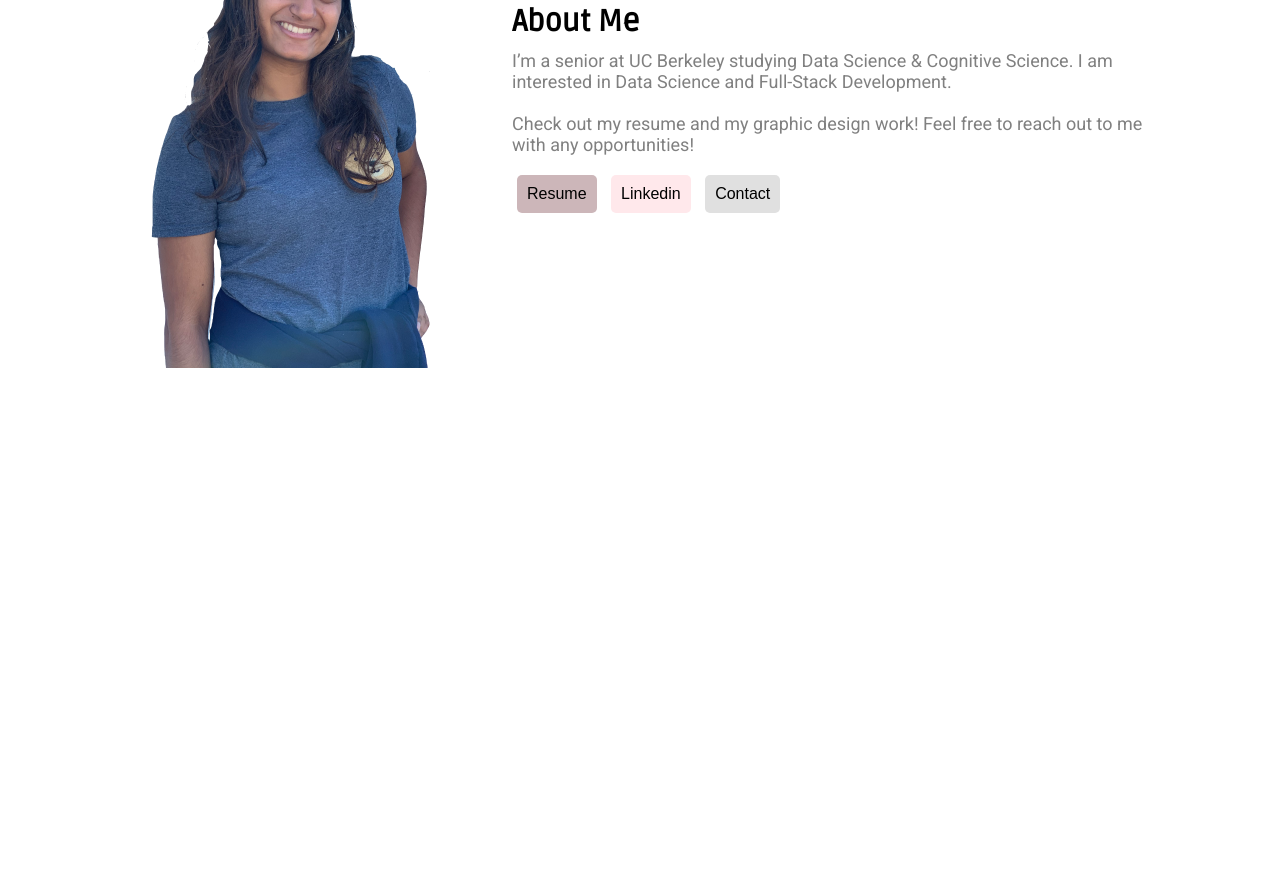
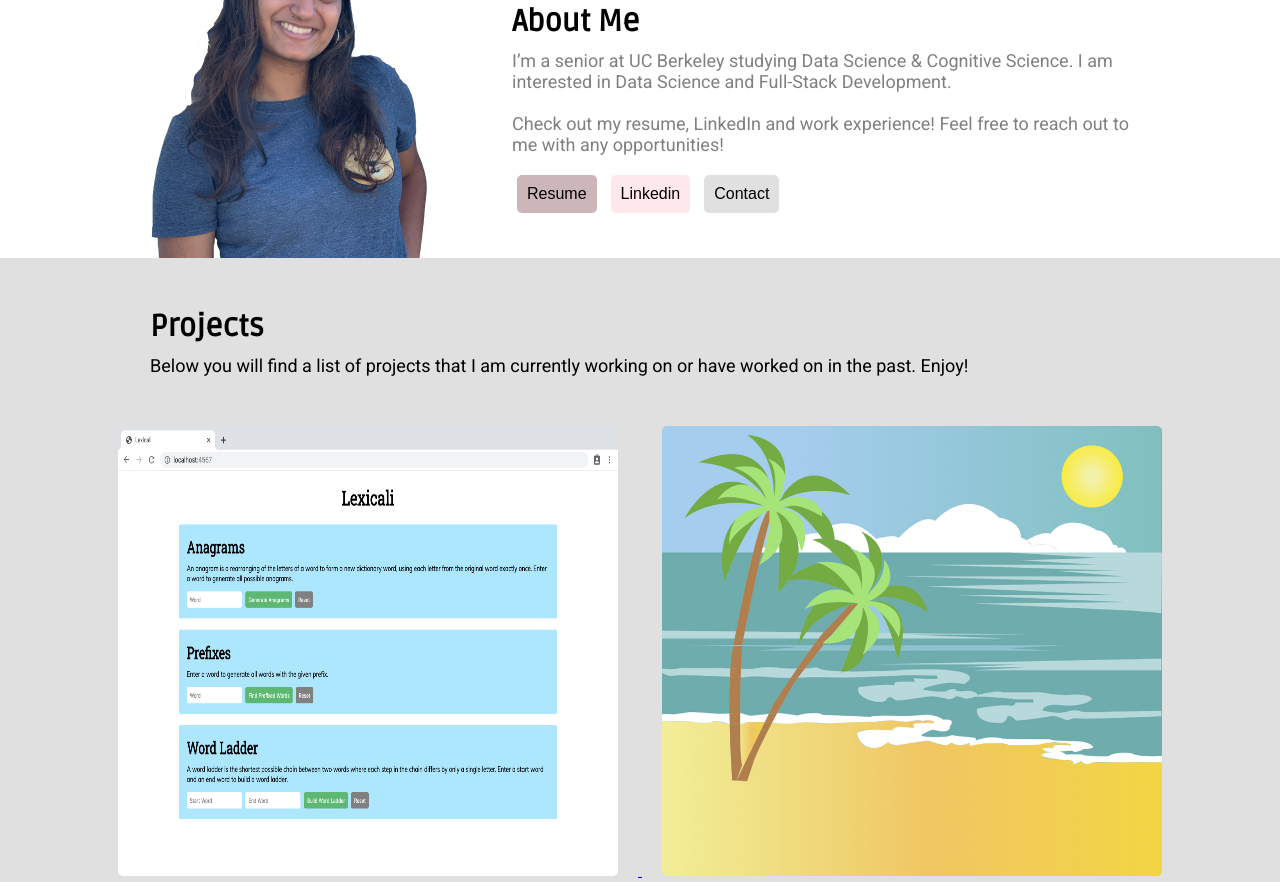
Before and after one commit to abharathala/abharathala.github.io, a plain HTML site: page index.html in a window 1280 px wide. Shown: the part 432-1314 px from the top of the page. Before the commit the page ends 800 px from the top, so only its background shows below. Drawn offline with Linux system fonts and the light colour scheme.

Commit message:
changed website design

```diff
--- a/assets/styles/style.css
+++ b/assets/styles/style.css
@@ -2,9 +2,22 @@
 	margin: 0px;
 }
 
+/* Use a media query to add a break point at 800px: */
+@media screen and (max-width:800px) {
+  /*.left, .main, .right {*/
+  #lower-pic {
+    /*width:100%;  The width is 100%, when the viewport is 800px or smaller */
+    display: none;
+  }
+  #lower-text {
+  	margin-left: 10%;
+  }
+}
+
 #upper-content {
 	background-color: #ffe8eb;
-	height: 50%;
+	max-height: 50%;
+	max-width: 100%;
 	display: flex;
 	flex-direction: row;
 	justify-content: space-between;
@@ -15,14 +28,21 @@
 	margin-right: 15%;
 }
 
+#name {
+	color: #e6939a;
+}
+
 #lower-content {
-	height: 50%;
+	max-height: 50%;
+	max-width: 100%;
 }
 
 #lower-pic {
 	margin-left: 10%;
+	position: absolute;
 	bottom: 0px;
-	position: fixed;
+	/*bottom: 0px;*/
+	/*position: fixed;*/
 }
 
 #upper-text {
@@ -32,6 +52,13 @@
 	margin-top: 5%;
 }
 
+#lower-text {
+	margin-top: 3.5%;
+	margin-left: 40%;
+	width: 50%;
+	color: grey;
+}
+
 .heading {
 	font-family: 'Ruda';
 	font-size: 30px;
@@ -39,14 +66,44 @@
 	color: black;
 }
 
-#lower-text {
+p {
 	font-weight: lighter;
 	font-size: 18px;
 	font-family: 'Roboto';
-	margin-top: 3.5%;
-	margin-left: 40%;
-	width: 50%;
-	color: grey;
+}
+
+#project-container {
+	margin-top: 40px;
+	position: relative;
+	background-color: #e0e0e0;
+	text-align: center;
+}
+
+#project-content {
+	padding: 50px;
+	display: inline-block;
+}
+
+.project {
+	padding: 20px;
+	display: inline-block;
+}
+
+#project-description {
+	text-align: left;
+	margin-left: 100px;
+	margin-bottom: 30px;
+}
+
+.image {
+	width: 500px;
+	height: 450px;
+	border-radius: 5px;
+
+}
+
+.image:hover {
+	box-shadow: 0px 10px 10px rgba(0, 0, 0, 0.25), inset 0px 10px 10px rgba(0, 0, 0, 0.04);
 }
 
 button {
--- /dev/null
+++ b/assets/styles/style2.css
@@ -0,0 +1,100 @@
+* {
+	margin: 0px;
+	font-family: 'Karla';
+	color: #19334d;
+}
+
+.navbar {
+	box-shadow: 0px 4px 4px rgba(0, 0, 0, 0.25), inset 0px 4px 4px rgba(0, 0, 0, 0.04);
+	display: flex;
+	flex-direction: row;
+	justify-content: space-between;
+	padding: 20px;
+}
+
+.navbar-item {
+	display: flex;
+	flex-direction: row;
+}
+
+.item {
+	margin-left: 20px;
+}
+
+a {
+	text-decoration: none;
+	color: #19334d;
+	font-size: 18px;
+	font-weight: bold;
+}
+
+a:hover {
+	text-decoration: underline solid #ccb6b9;
+}
+
+.about {
+	margin: 0 auto;
+	width: 75%;
+	display: flex;
+	flex-direction: row;
+	justify-content: space-between;
+	align-items: center;
+	padding: 50px;
+}
+
+#about-image {
+	width: 40%;
+	height: 40%;
+	padding-left: 50px;
+}
+
+.about-links {
+	font-size: 16px;
+}
+
+p {
+	line-height: 1.5;
+}
+
+.underline {
+	border-bottom: 5px solid #ccb6b9;
+}
+
+#project-container {
+	margin: 0 auto;
+	margin-top: 30px;
+	text-align: center;
+	max-width: 80%;
+}
+
+#project-description {
+	margin-bottom: 20px;
+}
+
+#project-content {
+	display: flex;
+	flex-direction: column;
+	align-items: center;
+}
+
+.project-images {
+	display: flex;
+	flex-wrap: wrap;
+}
+
+.project {
+	padding: 5px;
+	display: flex;
+	flex-direction: row;
+}
+
+.image {
+	width: 300px;
+	height: 300px;
+	opacity: .5;
+}
+
+.image:hover {
+	/*box-shadow: 0px 10px 10px rgba(0, 0, 0, 0.25), inset 0px 10px 10px rgba(0, 0, 0, 0.04);*/
+	opacity: 1;
+}
--- a/index.html
+++ b/index.html
@@ -1,13 +1,14 @@
 <!DOCTYPE html>
 	<head>
 		<title>Aparna Bharathala Portfolio</title>
+		<meta name="viewport" content="width=device-width, initial-scale=1.0">
 		<link rel = "stylesheet" type = "text/css" href = "assets/styles/style.css">
 		<link href="https://fonts.googleapis.com/css?family=Roboto|Ruda&display=swap" rel="stylesheet">
 	</head>
 	<body>
 		<div id = "upper-content">
 			<div id = "upper-text">
-				<h1> Hi! My name <br> is Aparna Bharathala! </h1>
+				<h1> Hi! My name <br> is <span id = "name"> Aparna Bharathala! </span> </h1>
 			</div>
 			<img id = "upper-pic" src = "assets/images/aparnaFlipped.png" />
 		</div>
@@ -18,14 +19,44 @@
 				<p>
 					I’m a senior at UC Berkeley studying Data Science & Cognitive Science. I am interested in Data Science and Full-Stack Development.
 					<br> <br>
-					Check out my resume and my graphic design work!
+					Check out my resume, LinkedIn and work experience!
 					Feel free to reach out to me with any opportunities!
 				</p>
 				<a href = "https://drive.google.com/file/d/1g9eOM77BVj1XwlX4Hp73vUPygbi2tv8f/view?usp=sharing" target = "_blank"><button id = "resume"> Resume </button></a>
 				<a href = "https://www.linkedin.com/in/abharathala/" target = "_blank"><button id = "linkedin"> Linkedin </button></a>
-				<a href = "mailto:abharathala@berkeley.edu" target = "_blank"> <button id = "contact"> Contact </button> </a>
+				<a href = "mailto:abharathala@berkeley.edu"> <button id = "contact"> Contact </button> </a>
+			</div>
+			<img id = "lower-pic" src = "assets/images/aparna.png"/>
+		</div>
+
+		<div id = "project-container">
+			<div id = "project-content">
+				<div id = "project-description">
+					<h3 class = "heading"> Projects </h3>
+					<p>
+						Below you will find a list of projects that I am currently working on or have worked on in the past. Enjoy!
+					</p>
+				</div>
+
+				<div class = "project-images">
+					<a href = "https://github.com/abharathala/lexicali" target = "_blank">
+						<div class = "project">
+							<img class = "image" src = "assets/images/lexicali.jpg" />
+						</div>
+					</a>
+					<div class = "project">
+						<img class = "image" src = "assets/images/beach.jpg" />
+					</div>
+					<div class = "project">
+						<img class = "image" src = "assets/images/beach.jpg" />
+					</div>
+					<div class = "project">
+						<img class = "image" src = "assets/images/beach.jpg" />
+					</div>
+				</div>
+
 			</div>
 		</div>
-		<img id = "lower-pic" src = "assets/images/aparna.png" />
+
 	</body>
 </html>
```
Also changed, not shown: index2.html (added, +50 -0 lines), projects.html (added, +60 -0 lines), assets/images/beach.jpg (added), assets/images/lexicali.jpg (added), 5 other files.
